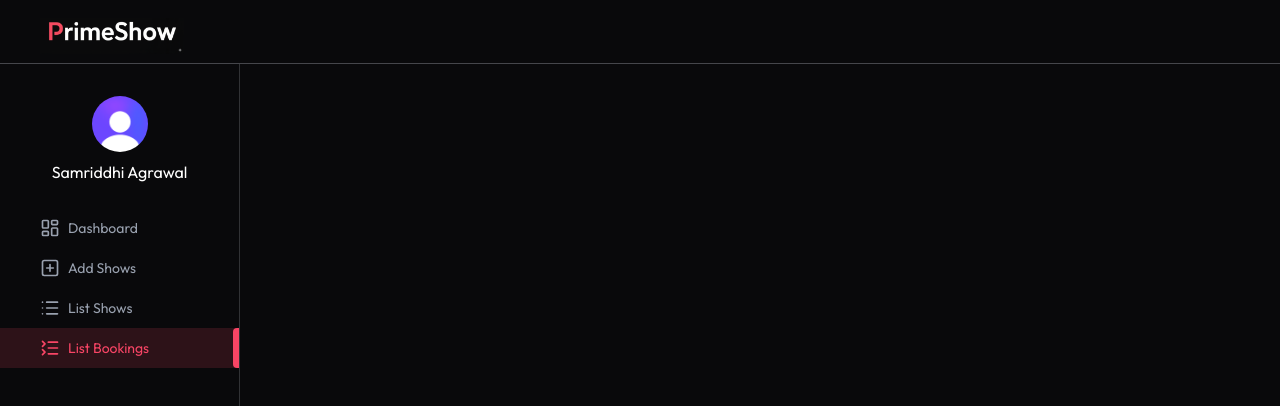
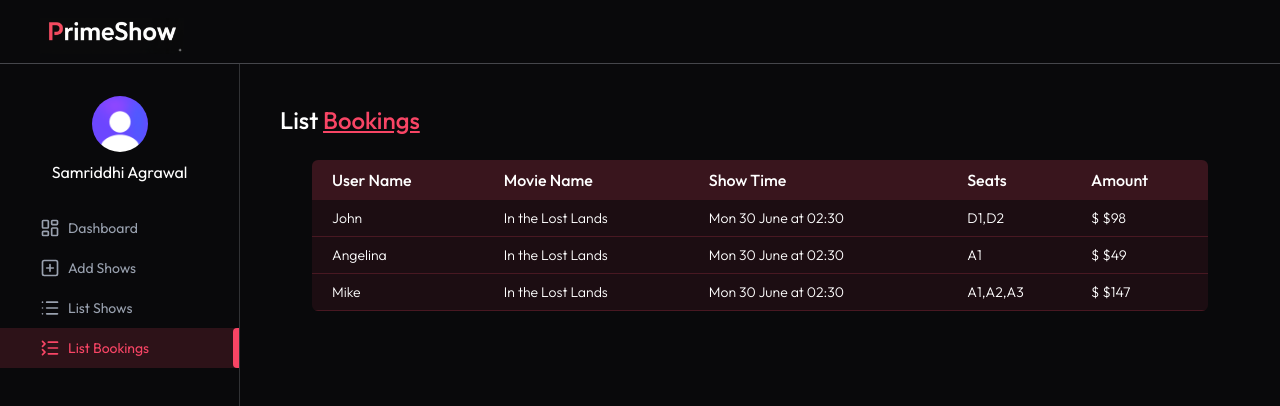
Before and after one commit to SamriddhiAgrawal19/PrimeShow, a React (Vite) app in the folder client/: page /admin/list-bookings in a window 1280 px wide. Shown: the top 406 px of the page. Built offline with nearby package versions, Linux system fonts and the light colour scheme.

Commit message:
List Bookings and List Shows page created

```diff
--- a/client/src/assets/assets.js
+++ b/client/src/assets/assets.js
@@ -299,7 +299,7 @@ export const dummyDashboardData = {
 export const dummyBookingData = [
     {
         "_id": "68396334fb83252d82e17295",
-        "user": { "name": "GreatStack", },
+        "user": { "name": "John", },
         "show": {
             _id: "68352363e96d99513e4221a4",
             movie: dummyShowsData[0],
@@ -312,7 +312,7 @@ export const dummyBookingData = [
     },
     {
         "_id": "68396334fb83252d82e17295",
-        "user": { "name": "GreatStack", },
+        "user": { "name": "Angelina", },
         "show": {
             _id: "68352363e96d99513e4221a4",
             movie: dummyShowsData[0],
@@ -325,7 +325,7 @@ export const dummyBookingData = [
     },
     {
         "_id": "68396334fb83252d82e17295",
-        "user": { "name": "GreatStack", },
+        "user": { "name": "Mike", },
         "show": {
             _id: "68352363e96d99513e4221a4",
             movie: dummyShowsData[0],
--- a/client/src/pages/admin/ListBooking.jsx
+++ b/client/src/pages/admin/ListBooking.jsx
@@ -1,11 +1,55 @@
 import React from 'react'
+import { dummyBookingData } from '../../assets/assets';
+import { useEffect, useState } from 'react';
+import Loading from '../../components/Loading';
+import dateFormat from '../../lib/DateFormat';
+import Title from '../../components/admin/Title';
 
 const ListBooking = () => {
-  return (
-    <div>
+    const currency = import.meta.env.VITE_CURRENCY;
+    const [bookings, setBookings] = useState([]);
+    const [loading, setLoading] = useState(true);
+    const getAllbookings = async () => {
+        setBookings(dummyBookingData)
+        setLoading(false)
+    }
+    useEffect(() => {
+        getAllbookings();
+    }, []);
 
-    </div>
-  )
+  return !loading ? (
+    <>
+    <Title text1 = "List" text2 = "Bookings" />
+    <div className = "max-w-4xl mt-6 overflow-x-auto mx-auto">
+        <table className = "w-full border-collapse rounded-md overflow-hidden text-nowrap">
+            <thead>
+                <tr className = "bg-primary/20 text-left text-white">
+                    <th className = "p-2 font-medium pl-5">User Name</th>
+                    <th className = "p-2 font-medium">Movie Name</th>
+                    <th className = "p-2 font-medium">Show Time</th>
+                    <th className = "p-2 font-medium">Seats</th>
+                    <th className = "p-2 font-medium">Amount</th>
+                </tr>
+            </thead>
+            <tbody className = "text-sm font-light">
+                {bookings.map((item , index) => (
+                    <tr key = {index} className = "border-b border-primary/20 hover:bg-primary/10 text-white bg-primary/8">
+                        <td className = "p-2 pl-5">{item.user.firstName} {item.user.name}</td>
+                        <td className = "p-2">{item.show.movie.title}</td>
+                        <td className = "p-2">{dateFormat(item.show.showDateTime)}</td>
+                        <td className = "p-2">{Object.keys(item.bookedSeats).map(seat=>item.bookedSeats[seat]).join(",")}</td>
+                        <td className = "p-2">{currency} {currency}{item.amount}</td>
+                    </tr>
+                ))}
+            </tbody>
+            </table>
+
+            </div>
+
+    </>
+  ) : (
+    <Loading />
+  );
 }
 
 export default ListBooking
--- a/client/src/pages/admin/Listshows.jsx
+++ b/client/src/pages/admin/Listshows.jsx
@@ -1,11 +1,81 @@
-import React from 'react'
+import React, { useEffect, useState } from 'react';
+import { dummyShowsData } from '../../assets/assets';
+import Loading from '../../components/Loading';
+import Title from '../../components/admin/Title';
+import dateFormat from '../../lib/DateFormat';
 
 const Listshows = () => {
-  return (
-    <div>
+  const currency = import.meta.env.VITE_CURRENCY || "₹";
+  const [shows, setShows] = useState([]);
+  const [loading, setLoading] = useState(true);
 
-    </div>
-  )
-}
+  const getAllShows = async () => {
+    try {
+      // Simulating API data
+      setShows([
+        {
+          movie: dummyShowsData[0],
+          showDateTime: "2023-10-10T18:30:00Z",
+          showPrice: 150,
+          occupiedSeats: {
+            A1: "user1",
+            A2: "user2",
+            B1: "user3",
+            B2: "user4",
+            C1: "user5",
+            C2: "user6",
+          },
+        },
+      ]);
+      setLoading(false);
+    } catch (error) {
+      console.error("Error fetching shows:", error);
+      setLoading(false);
+    }
+  };
 
-export default Listshows
+  // ✅ useEffect must be outside of any function
+  useEffect(() => {
+    getAllShows();
+  }, []);
+
+  return !loading ? (
+    <>
+      <Title text1="List" text2="Shows" />
+      <div className="max-w-4xl mt-6 overflow-x-auto mx-auto">
+        <table className="w-full border-collapse rounded-md overflow-hidden">
+          <thead>
+            <tr className="bg-primary/20 text-left text-white">
+              <th className="p-2 font-medium pl-5">Movie name</th>
+              <th className="p-2 font-medium">Show time</th>
+              <th className="p-2 font-medium">Total Bookings</th>
+              <th className="p-2 font-medium">Earnings</th>
+            </tr>
+          </thead>
+          <tbody className="text-sm font-light">
+            {shows.map((item, index) => (
+              <tr
+                key={index}
+                className="border-b border-primary/20 hover:bg-primary/10 text-white bg-primary/8"
+              >
+                <td className="p-2 pl-5 flex items-center gap-3">
+                  {item.movie.title}
+                </td>
+                <td className="p-2">{dateFormat(item.showDateTime)}</td>
+                <td className="p-2">{Object.keys(item.occupiedSeats).length}</td>
+                <td className="p-2">
+                  {currency}{" "}
+                  {Object.keys(item.occupiedSeats).length * item.showPrice}
+                </td>
+              </tr>
+            ))}
+          </tbody>
+        </table>
+      </div>
+    </>
+  ) : (
+    <Loading />
+  );
+};
+
+export default Listshows;
```
